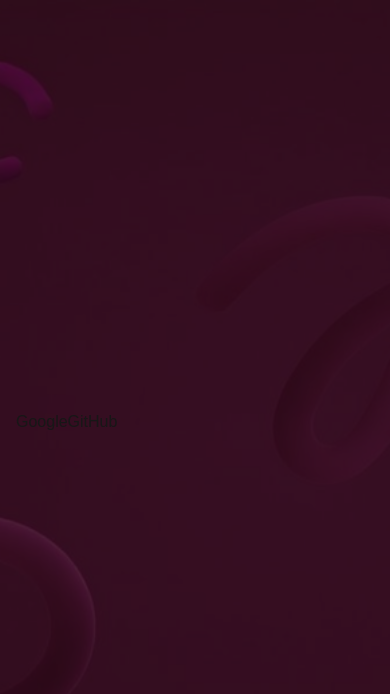
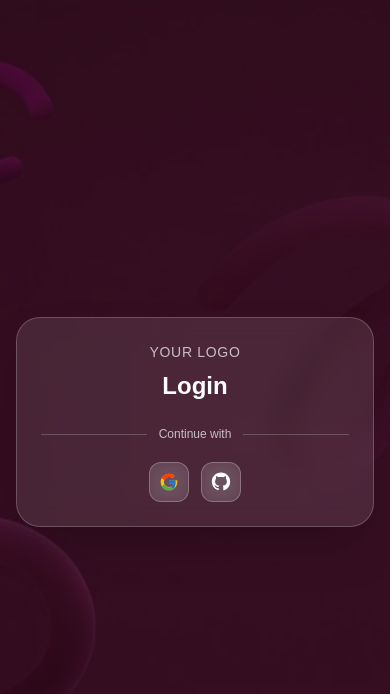
Before and after one commit to NurlanRahimli/Video-Calling-App, a Next.js app: page /login in a window 390 px wide. Shown: the top 694 px of the page. Built offline with nearby package versions, Linux system fonts and the light colour scheme; no server answers.

Commit message:
Fixed mobile login

```diff
--- a/src/app/(auth)/login/page.js
+++ b/src/app/(auth)/login/page.js
@@ -1,69 +1,101 @@
 "use client";
-import { useEffect, useState } from "react";
 import { useRouter } from "next/navigation";
-import { onAuthStateChanged } from "firebase/auth";
-import { auth, waitForAppCheck } from "@/firebaseConfig";
-import { loginWithGoogle, loginWithGithub, completeRedirectLogin } from "@/lib/firebaseService";
+import { useState } from "react";
+import { loginWithGoogle, loginWithGithub /*, loginWithFacebook*/ } from "@/lib/firebaseService";
 
 export default function LoginPage() {
     const router = useRouter();
     const [loading, setLoading] = useState(null);
     const [error, setError] = useState("");
 
-    useEffect(() => {
-        let unsub = () => { };
-
-        (async () => {
-            // ensure App Check token is ready before anything
-            await waitForAppCheck();
-
-            // finish redirect sign-in (mobile)
-            await completeRedirectLogin();
-
-            // now listen and navigate when signed in (works for popup & redirect)
-            unsub = onAuthStateChanged(auth, (user) => {
-                if (user) router.replace("/dashboard");
-            });
-        })();
-
-        return () => unsub();
-    }, [router]);
-
     async function handle(providerFn, key) {
         try {
             setError("");
-            if (loading) return;
+            if (loading) return;              // debounce clicks
             setLoading(key);
 
-            // For popup this returns a user; for redirect it returns null
-            const user = await providerFn();
-            if (!user) return; // redirect flow continues after reload; auth listener will navigate
+            const user = await providerFn();  // popup by default; may be null if redirect started
+            if (!user) return;                // redirect flow kicked off — nothing else to do
+
+            console.log("Signed in:", user.uid);
+            router.replace("/dashboard");
         } catch (e) {
+            // === benign popup cases: re-enable instantly and exit ===
             if (e?.code === "auth/popup-closed-by-user" || e?.code === "auth/cancelled-popup-request") {
-                setLoading(null);
+                setLoading(null);               // <-- immediately re-enable buttons
                 return;
             }
+
+            // === popup blocked: fall back to redirect ===
             if (e?.code === "auth/popup-blocked") {
                 try {
-                    await providerFn({ useRedirect: true }); // fallback for mobile
-                    setLoading(null);
+                    await providerFn({ useRedirect: true });
+                    setLoading(null);             // re-enable until redirect completes
                     return;
                 } catch (e2) {
                     console.error(e2);
                 }
             }
+
             console.error(e);
-            setError(e?.message || e?.code || "Sign-in failed");
+            setError(e?.message ?? e?.code ?? "Sign-in failed");
         } finally {
+            // make sure we never leave it stuck
             setLoading(null);
         }
     }
 
+
+
     return (
         <section className="w-full max-w-md mx-auto">
-            {error && <p className="mb-3 text-sm text-red-400">{error}</p>}
-            <button onClick={() => handle(loginWithGoogle, "google")}>Google</button>
-            <button onClick={() => handle(loginWithGithub, "github")}>GitHub</button>
+            <div className="p-6 border shadow-2xl rounded-3xl border-white/20 bg-white/10 backdrop-blur-md sm:p-8">
+                <div className="mb-6 text-center">
+                    <div className="text-sm tracking-wider uppercase text-white/70">Your logo</div>
+                    <h1 className="mt-2 text-2xl font-semibold text-white">Login</h1>
+                    {error && <p className="mt-2 text-sm text-red-300">{error}</p>}
+                </div>
+
+                <div className="flex items-center gap-3 my-5">
+                    <div className="flex-1 h-px bg-white/20" />
+                    <span className="text-xs text-white/70">Continue with</span>
+                    <div className="flex-1 h-px bg-white/20" />
+                </div>
+
+                <div className="flex items-center justify-center gap-3">
+                    {/* Google */}
+                    <button
+                        type="button" aria-label="Google"
+                        onClick={() => handle(loginWithGoogle, "google")}
+
+                        className="flex items-center justify-center w-10 h-10 border rounded-xl border-white/25 bg-white/10 backdrop-blur hover:bg-white/20 disabled:opacity-60"
+                    >
+                        {/*  Google SVG... */}
+                        <svg width="20" height="20" viewBox="0 0 48 48">
+                            <path fill="#FFC107" d="M43.611 20.083H42V20H24v8h11.303C33.621 32.91 29.19 36 24 36c-6.627 0-12-5.373-12-12s5.373-12 12-12c3.059 0 5.842 1.155 7.957 3.043l5.657-5.657C33.915 6.026 29.189 4 24 4 12.955 4 4 12.955 4 24s8.955 20 20 20 20-8.955 20-20c0-1.341-.138-2.651-.389-3.917z" />
+                            <path fill="#FF3D00" d="M6.306 14.691l6.571 4.814C14.57 16.27 18.918 12 24 12c3.059 0 5.842 1.155 7.957 3.043l5.657-5.657C33.915 6.026 29.189 4 24 4 16.318 4 9.656 8.337 6.306 14.691z" />
+                            <path fill="#4CAF50" d="M24 44c5.123 0 9.787-1.953 13.317-5.146l-6.146-5.199C29.199 35.891 26.715 37 24 37c-5.164 0-9.578-3.07-11.292-7.457l-6.534 5.034C9.466 39.561 16.227 44 24 44z" />
+                            <path fill="#1976D2" d="M43.611 20.083H42V20H24v8h11.303c-1.088 3.093-3.57 5.575-6.647 6.646l.001.002 6.146 5.199C33.609 41.797 40 37.5 40 24c0-1.341-.138-2.651-.389-3.917z" />
+                        </svg>
+                    </button>
+
+                    {/* GitHub */}
+                    <button
+                        type="button" aria-label="GitHub"
+                        onClick={() => handle(loginWithGithub, "github")}
+
+                        className="flex items-center justify-center w-10 h-10 border rounded-xl border-white/25 bg-white/10 backdrop-blur hover:bg-white/20 disabled:opacity-60"
+                    >
+                        {/* GitHub icon */}
+                        <svg width="20" height="20" viewBox="0 0 24 24" fill="white">
+                            <path d="M12 .5C5.73.5.98 5.24.98 11.5c0 4.85 3.14 8.96 7.5 10.41.55.1.75-.24.75-.53 0-.26-.01-1.12-.02-2.03-3.05.66-3.7-1.3-3.7-1.3-.5-1.28-1.22-1.62-1.22-1.62-.99-.67.08-.66.08-.66 1.1.08 1.68 1.14 1.68 1.14.98 1.68 2.57 1.19 3.2.91.1-.71.38-1.19.7-1.47-2.43-.28-4.98-1.21-4.98-5.37 0-1.19.43-2.16 1.14-2.92-.11-.28-.49-1.42.11-2.96 0 0 .92-.29 3.02 1.12.88-.24 1.82-.35 2.76-.36.94.01 1.88.12 2.76.36 2.1-1.41 3.02-1.12 3.02-1.12.6 1.54.22 2.68.11 2.96.71.76 1.14 1.73 1.14 2.92 0 4.17-2.56 5.08-5 5.36.39.34.74 1.02.74 2.06 0 1.49-.01 2.69-.01 3.06 0 .29.2.64.76.53 4.35-1.45 7.49-5.56 7.49-10.41C23.02 5.24 18.27.5 12 .5z" />
+                        </svg>
+                    </button>
+
+                    {/* Facebook (later) */}
+
+                </div>
+            </div>
         </section>
     );
 }
```
